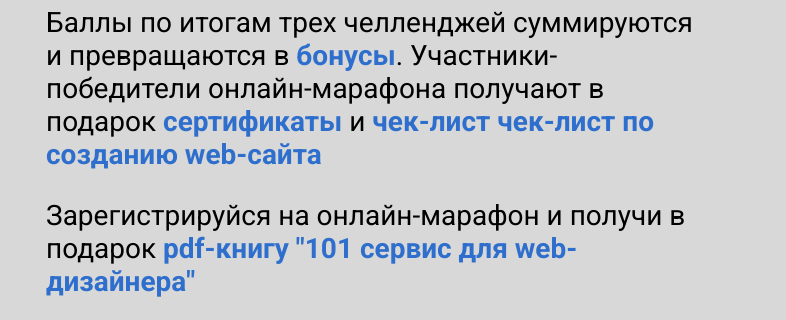
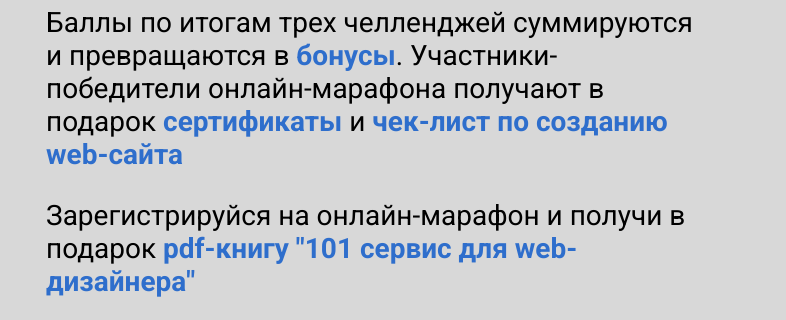
Before and after one commit to infoskill-wd/infoskill-wd, a plain HTML site: page index.html in a window 1280 px wide. Shown: the part 4063-4383 px from the top of the page, 494-1280 px from the left. Drawn offline with nearby package versions, Linux system fonts and the light colour scheme.

Commit message:
Add files via upload

```diff
--- a/index.html
+++ b/index.html
@@ -204,7 +204,7 @@
               онлайн-марафона получают в подарок
               <span class="bonus__text-blue">сертификаты</span> и
               <span class="bonus__text-blue"
-                >чек-лист чек-лист по созданию web-сайта</span
+                >чек-лист по созданию web-сайта</span
               >
             </p>
             <p class="bonus__text">
```
Also changed, not shown: assets/img/review1.jpg, assets/img/review2.jpg, assets/img/review3.jpg.
